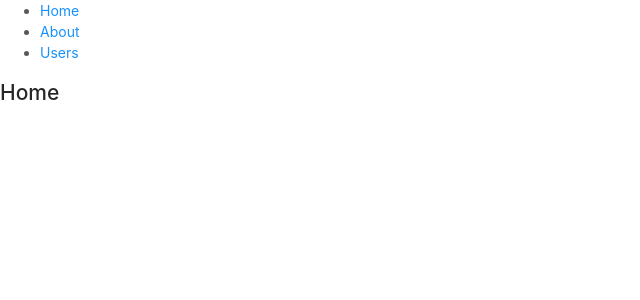
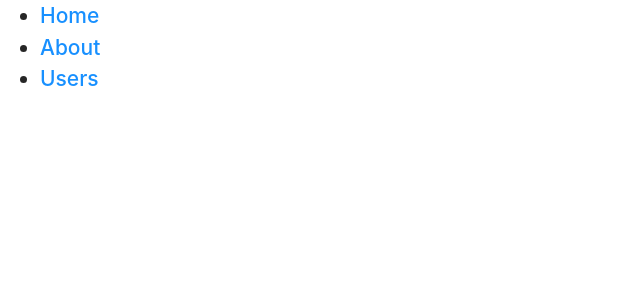
Before and after one commit to starfruit-brothers/dashboard, a React (Create React App) app: page / in a window 1280 px wide. Shown: the top 300 px of the page, without its empty margins (0-640 px from the left). Built offline with nearby package versions, Linux system fonts and the light colour scheme.

Commit message:
FLO-69 add navbar

```diff
--- a/src/App.js
+++ b/src/App.js
@@ -1,13 +1,14 @@
 import React from "react";
-import { BrowserRouter as Router, Route, Link } from "react-router-dom";
+import { BrowserRouter as Router, Route } from "react-router-dom";
 import Calculation from "./components/Calculation";
+import NavBar from "./components/NavBar";
 
 function Index() {
-  return <h2>Home</h2>;
-}
-
-function About() {
-  return <h2>About</h2>;
+  return (
+    <h2>
+      <NavBar />
+    </h2>
+  );
 }
 
 function Users() {
@@ -18,20 +19,6 @@ function AppRouter() {
   return (
     <Router>
       <div>
-        <nav>
-          <ul>
-            <li>
-              <Link to="/">Home</Link>
-            </li>
-            <li>
-              <Link to="/calculation/">About</Link>
-            </li>
-            <li>
-              <Link to="/users/">Users</Link>
-            </li>
-          </ul>
-        </nav>
-
         <Route path="/" exact component={Index} />
         <Route path="/calculation/" component={Calculation} />
         <Route path="/users/" component={Users} />
--- /dev/null
+++ b/src/components/NavBar.js
@@ -0,0 +1,22 @@
+import React from "react";
+import { Link } from "react-router-dom";
+
+function NavBar() {
+  return (
+    <nav>
+      <ul>
+        <li>
+          <Link to="/">Home</Link>
+        </li>
+        <li>
+          <Link to="/calculation/">About</Link>
+        </li>
+        <li>
+          <Link to="/users/">Users</Link>
+        </li>
+      </ul>
+    </nav>
+  );
+}
+
+export default NavBar;
```
